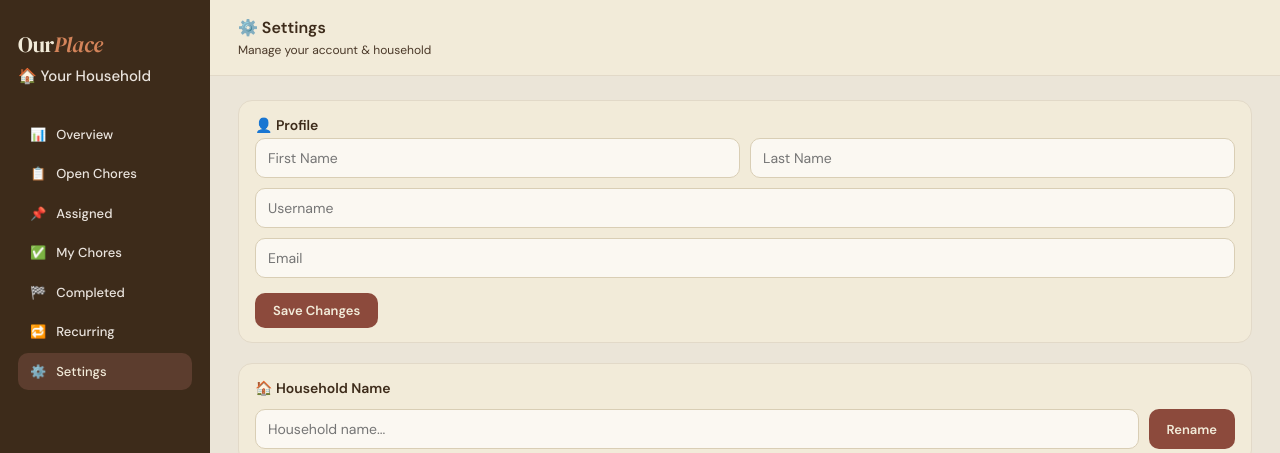
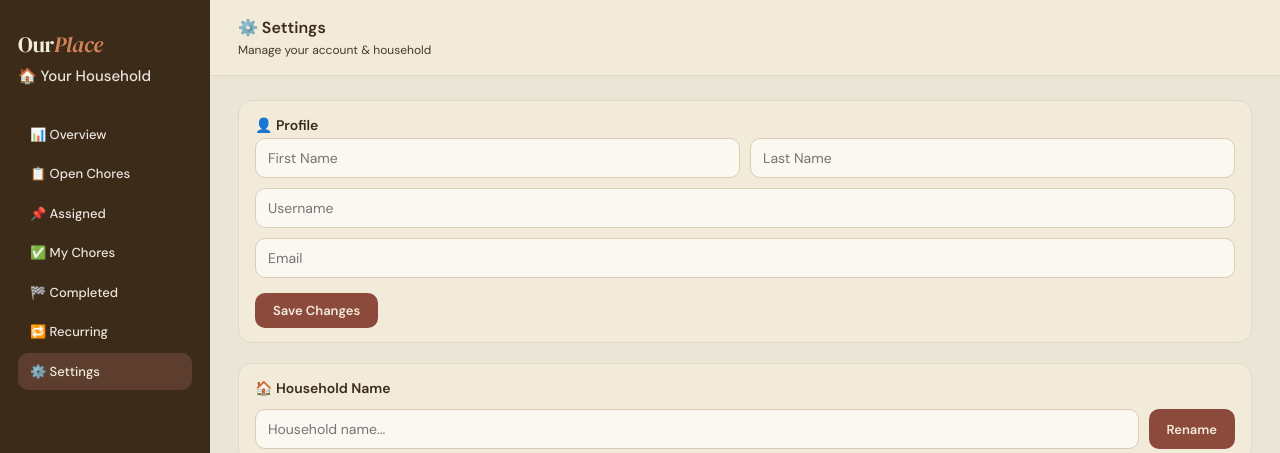
Before and after one commit to JoshuaLall/COP4331C-Group-8--MERN, a React (Vite) app in the folder frontend/: page /settings in a window 1280 px wide. Shown: the top 453 px of the page. Built offline with nearby package versions, Linux system fonts and the light colour scheme.

Commit message:
Fixed sidebar to be consistent across pgs

```diff
--- a/frontend/src/pages/Settings.tsx
+++ b/frontend/src/pages/Settings.tsx
@@ -490,8 +490,7 @@ export default function Settings() {
                             if (label === "Settings") navigate("/settings");
                         }}
                     >
-                        <span>{icon}</span>
-                        {label}
+                        {icon}{" "}{label}
                     </div>
                 ))}
 
```
